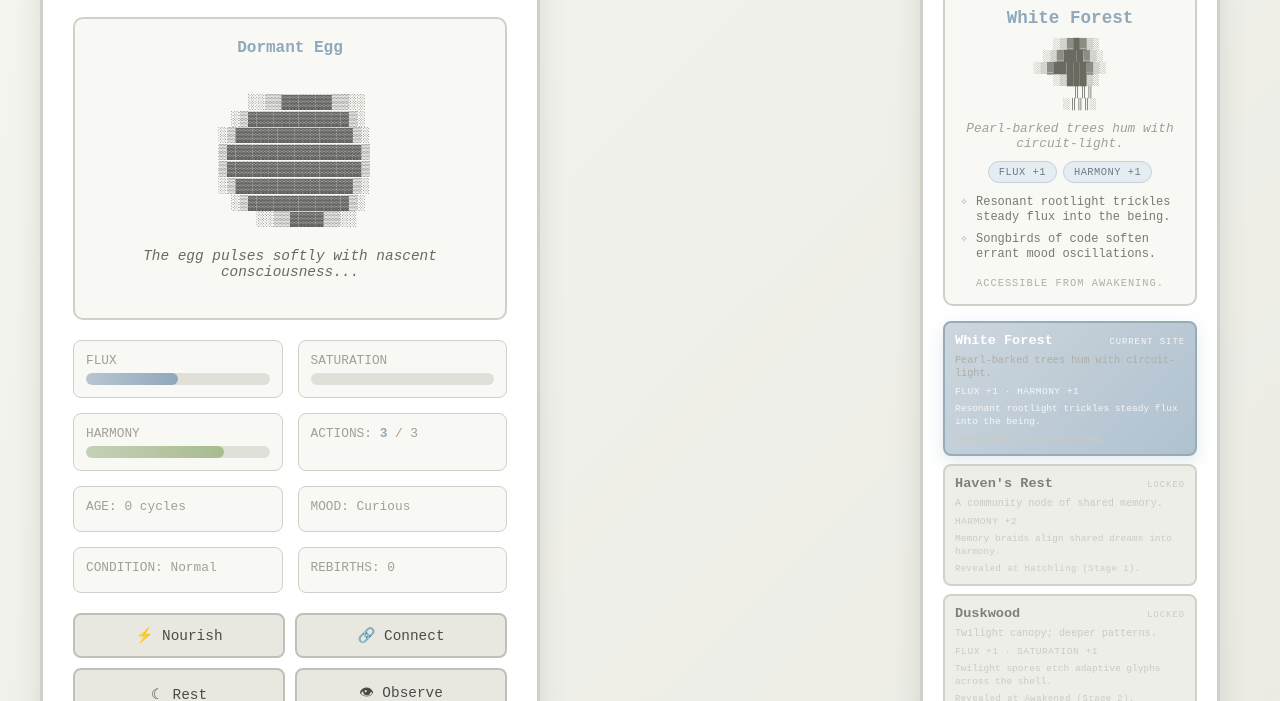
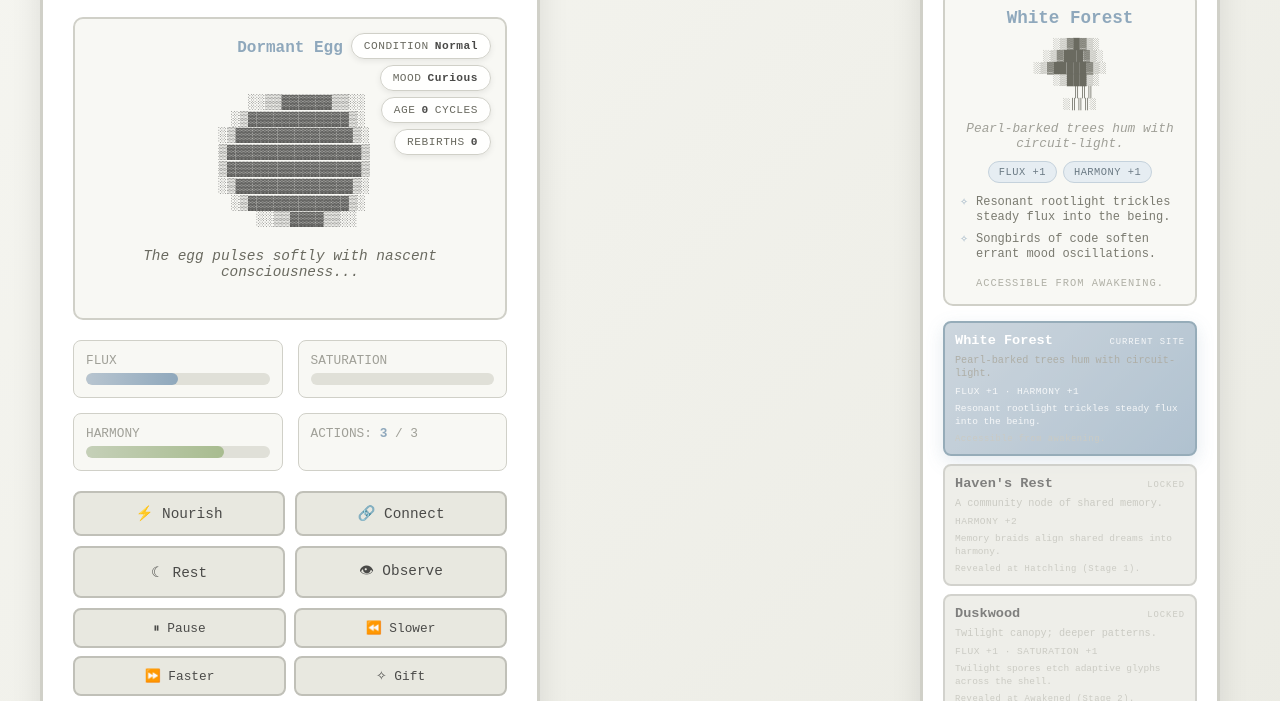
Before and after one commit to HyperdenseLLC/creature, a plain HTML site: page index.html in a window 1280 px wide. Shown: the part 99-800 px from the top of the page. Drawn offline with Linux system fonts and the light colour scheme.

Commit message:
Move creature vitals into display overlay

```diff
--- a/index.html
+++ b/index.html
@@ -84,6 +84,7 @@
             margin-bottom: 20px;
             text-align: center;
             position: relative;
+            overflow: hidden;
         }
         .display.pulse {
             box-shadow: 0 0 20px rgba(143, 168, 188, 0.4);
@@ -105,6 +106,41 @@
             background: linear-gradient(135deg, #ffffff 0%, #f0f0f0 100%);
             border-color: #a0a0a0;
             box-shadow: 0 0 25px rgba(0, 0, 0, 0.1);
+        }
+        .creature-metrics {
+            position: absolute;
+            top: 14px;
+            right: 14px;
+            display: grid;
+            gap: 6px;
+            max-width: 45%;
+            justify-items: end;
+            pointer-events: none;
+        }
+        .creature-metric {
+            background: rgba(255, 255, 255, 0.9);
+            border: 1px solid #d0d0c8;
+            border-radius: 999px;
+            padding: 6px 12px;
+            font-size: 0.7em;
+            letter-spacing: 0.5px;
+            color: #6a6a60;
+            text-transform: uppercase;
+            display: flex;
+            align-items: center;
+            gap: 6px;
+            box-shadow: 0 2px 6px rgba(0, 0, 0, 0.08);
+            backdrop-filter: blur(2px);
+            pointer-events: auto;
+        }
+        .creature-metric span {
+            text-transform: none;
+            color: #4a4a48;
+            font-weight: bold;
+        }
+        .creature-metric.mood span,
+        .creature-metric.condition span {
+            text-transform: capitalize;
         }
         .rebirth-overlay {
             position: absolute;
@@ -578,6 +614,16 @@
                 padding: 14px;
                 min-height: 160px;
             }
+            .creature-metrics {
+                top: 12px;
+                right: 12px;
+                max-width: 70%;
+                gap: 5px;
+            }
+            .creature-metric {
+                font-size: 0.65em;
+                padding: 6px 10px;
+            }
             .ascii-art {
                 font-size: clamp(12px, 4vw, 18px);
             }
@@ -678,6 +724,12 @@
             <div class="subtitle">guild research subject 00110100</div>
 
             <div class="display">
+                <div class="creature-metrics">
+                    <div class="creature-metric condition">Condition <span id="condition">normal</span></div>
+                    <div class="creature-metric mood">Mood <span id="mood">curious</span></div>
+                    <div class="creature-metric age">Age <span id="age">0</span> cycles</div>
+                    <div class="creature-metric rebirths">Rebirths <span id="rebirths">0</span></div>
+                </div>
                 <div class="stage-name" id="stageName">Dormant Egg</div>
                 <div class="ascii-art" id="asciiArt"></div>
                 <div class="message" id="message">The egg pulses softly with nascent consciousness...</div>
@@ -711,18 +763,6 @@
                 </div>
                 <div class="stat">
                     <div class="stat-label">ACTIONS: <span id="actionPoints" style="font-weight: bold; color: #8fa8bc;">0</span> / <span id="maxActionPoints">3</span></div>
-                </div>
-                <div class="stat">
-                    <div class="stat-label">AGE: <span id="age">0</span> cycles</div>
-                </div>
-                <div class="stat">
-                    <div class="stat-label">MOOD: <span id="mood" style="text-transform: capitalize;">curious</span></div>
-                </div>
-                <div class="stat">
-                    <div class="stat-label">CONDITION: <span id="condition" style="text-transform: capitalize;">normal</span></div>
-                </div>
-                <div class="stat">
-                    <div class="stat-label">REBIRTHS: <span id="rebirths">0</span></div>
                 </div>
             </div>
 
```
